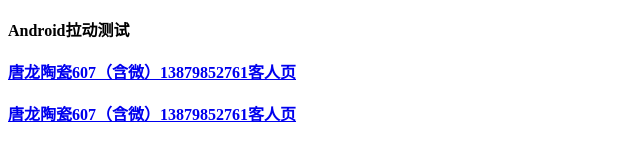
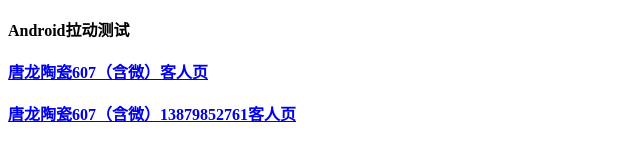
Before and after one commit to harray/js_api, a plain HTML site: page MokaLaunchPage.html in a window 1280 px wide. Shown: the part 327-472 px from the top of the page, without its empty margins (0-640 px from the left). Drawn offline with Linux system fonts and the light colour scheme.

Commit message:
Update MokaLaunchPage.html

```diff
--- a/MokaLaunchPage.html
+++ b/MokaLaunchPage.html
@@ -40,7 +40,7 @@
 
 
 <B>Android拉动测试<br><br>
-<a href="txeditor://v.qq.com/HomeUserProfile?userId=710882813">唐龙陶瓷607（含微）13879852761客人页</a><br><br>
+<a href="txeditor://v.qq.com/HomeUserProfile?userId=710882813">唐龙陶瓷607（含微）客人页</a><br><br>
 <a href="txeditor://v.qq.com/HomeUserProfile?userId=644493518">唐龙陶瓷607（含微）13879852761客人页</a><br><br>
 <a href="txeditor://v.qq.com/HomeTab?tabName=HomeMyProfile">我的主页</a><br><br>
 <a href="txeditor://v.qq.com/HomeUserProfile?userId=112052737">客人页</a><br><br>
```
